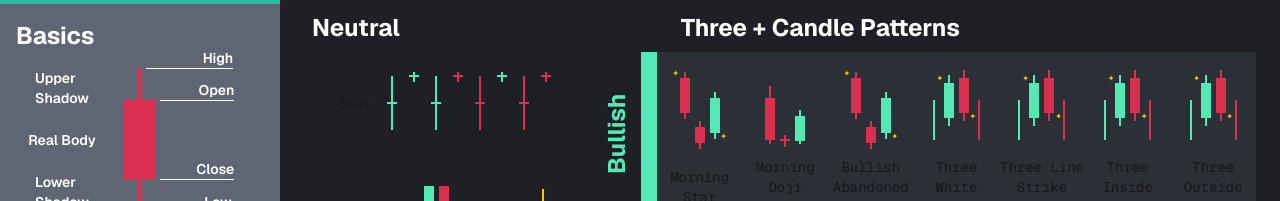
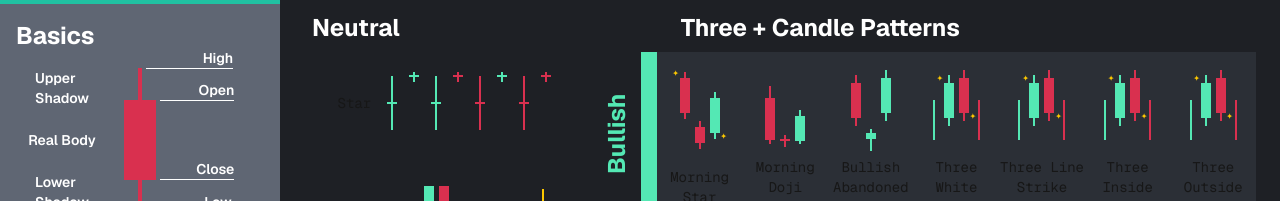
Before and after one commit to borakilicoglu/candlix, a Next.js app: page / in a window 1280 px wide. Shown: the part 396-597 px from the top of the page. Built offline with nearby package versions, Linux system fonts and the light colour scheme.

Commit message:
Make project great again

```diff
--- a/app/components/patterns/threeCandlePatterns/BullishAbandonedBaby.tsx
+++ b/app/components/patterns/threeCandlePatterns/BullishAbandonedBaby.tsx
@@ -6,32 +6,30 @@ export default function BullishAbandonedBaby({ title }: { title?: string }) {
     <PatternWrapper title={title}>
       <Candle
         color="red"
-        wickTop={6}
-        wickBottom={6}
+        wickTop={8}
+        wickBottom={8}
+        bodyWidth={10}
+        bodyHeight={35}
+        offsetX={0}
+        offsetY={-5}
+      />
+      <Candle
+        color="green"
+        wickTop={4}
+        wickBottom={12}
+        bodyWidth={10}
+        bodyHeight={6}
+        offsetX={0}
+        offsetY={35}
+      />
+      <Candle
+        color="green"
+        wickTop={8}
+        wickBottom={8}
         bodyWidth={10}
         bodyHeight={35}
         offsetX={0}
         offsetY={-10}
-        stars={[{ position: "top-left" }]}
-      />
-      <Candle
-        color="red"
-        wickTop={6}
-        wickBottom={6}
-        bodyWidth={10}
-        bodyHeight={16}
-        offsetX={0}
-        offsetY={30}
-      />
-      <Candle
-        color="green"
-        wickTop={6}
-        wickBottom={6}
-        bodyWidth={10}
-        bodyHeight={35}
-        offsetX={0}
-        offsetY={10}
-        stars={[{ position: "bottom-right" }]}
       />
     </PatternWrapper>
   );
```
